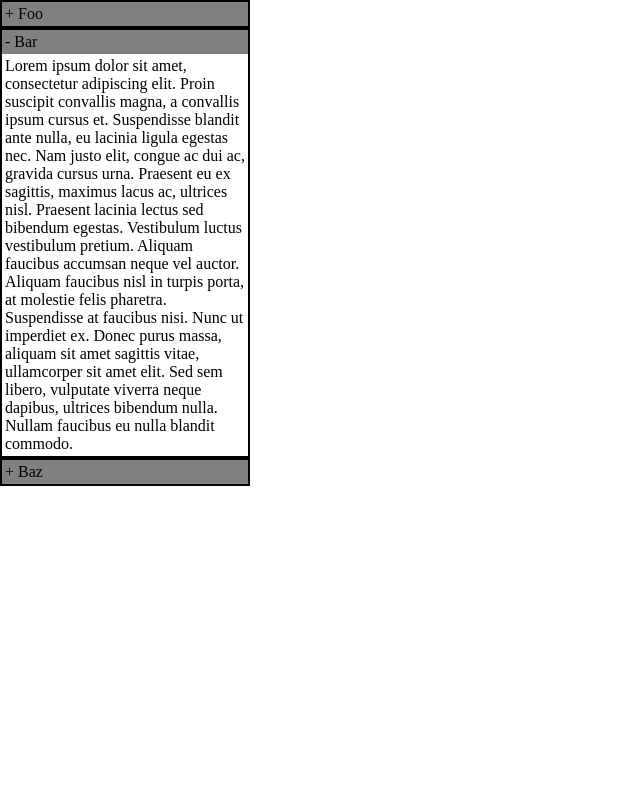
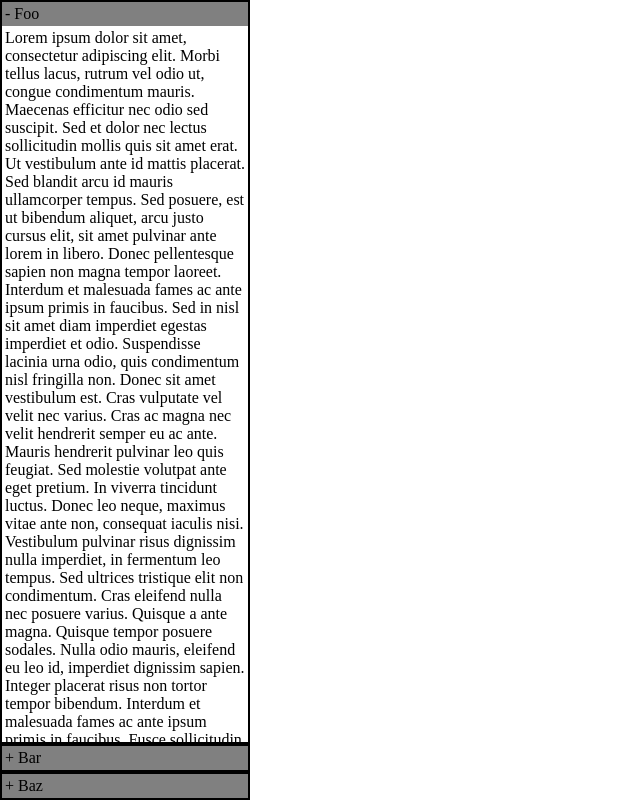
Before and after one commit to tkindy/sidebar, a React (Create React App) app: page / in a window 1280 px wide. Shown: the whole page, without its empty margins (0-640 px from the left). Built offline with nearby package versions, Linux system fonts and the light colour scheme.

Commit message:
Limit to one expanded section, calculate body height

```diff
--- a/src/features/sidebar/Sidebar.module.css
+++ b/src/features/sidebar/Sidebar.module.css
@@ -18,4 +18,5 @@
 
 .body {
   padding: 3px;
+  overflow-y: auto;
 }
--- a/src/features/sidebar/Sidebar.tsx
+++ b/src/features/sidebar/Sidebar.tsx
@@ -1,10 +1,18 @@
 import React, { useState } from "react";
 import styles from "./Sidebar.module.css";
+
+const headerPadding = 3;
+const headerHeight = 20;
+const sectionBorder = 2;
+const sectionFixedHeight = headerPadding * 2 + headerHeight + sectionBorder * 2;
+
+function getBodyHeight(numSections: number): number {
+  return window.innerHeight - numSections * sectionFixedHeight;
+}
 
 interface SectionModel {
   id: number;
   title: string;
-  expanded: boolean;
 }
 
 interface BodyProps {
@@ -17,18 +25,36 @@ function Body({ expanded }: BodyProps) {
   }
 
   return (
-    <div className={styles.body}>
-      Lorem ipsum dolor sit amet, consectetur adipiscing elit. Proin suscipit
-      convallis magna, a convallis ipsum cursus et. Suspendisse blandit ante
-      nulla, eu lacinia ligula egestas nec. Nam justo elit, congue ac dui ac,
-      gravida cursus urna. Praesent eu ex sagittis, maximus lacus ac, ultrices
-      nisl. Praesent lacinia lectus sed bibendum egestas. Vestibulum luctus
-      vestibulum pretium. Aliquam faucibus accumsan neque vel auctor. Aliquam
-      faucibus nisl in turpis porta, at molestie felis pharetra. Suspendisse at
-      faucibus nisi. Nunc ut imperdiet ex. Donec purus massa, aliquam sit amet
-      sagittis vitae, ullamcorper sit amet elit. Sed sem libero, vulputate
-      viverra neque dapibus, ultrices bibendum nulla. Nullam faucibus eu nulla
-      blandit commodo.
+    <div className={styles.body} style={{ height: getBodyHeight(3) }}>
+      Lorem ipsum dolor sit amet, consectetur adipiscing elit. Morbi tellus
+      lacus, rutrum vel odio ut, congue condimentum mauris. Maecenas efficitur
+      nec odio sed suscipit. Sed et dolor nec lectus sollicitudin mollis quis
+      sit amet erat. Ut vestibulum ante id mattis placerat. Sed blandit arcu id
+      mauris ullamcorper tempus. Sed posuere, est ut bibendum aliquet, arcu
+      justo cursus elit, sit amet pulvinar ante lorem in libero. Donec
+      pellentesque sapien non magna tempor laoreet. Interdum et malesuada fames
+      ac ante ipsum primis in faucibus. Sed in nisl sit amet diam imperdiet
+      egestas imperdiet et odio. Suspendisse lacinia urna odio, quis condimentum
+      nisl fringilla non. Donec sit amet vestibulum est. Cras vulputate vel
+      velit nec varius. Cras ac magna nec velit hendrerit semper eu ac ante.
+      Mauris hendrerit pulvinar leo quis feugiat. Sed molestie volutpat ante
+      eget pretium. In viverra tincidunt luctus. Donec leo neque, maximus vitae
+      ante non, consequat iaculis nisi. Vestibulum pulvinar risus dignissim
+      nulla imperdiet, in fermentum leo tempus. Sed ultrices tristique elit non
+      condimentum. Cras eleifend nulla nec posuere varius. Quisque a ante magna.
+      Quisque tempor posuere sodales. Nulla odio mauris, eleifend eu leo id,
+      imperdiet dignissim sapien. Integer placerat risus non tortor tempor
+      bibendum. Interdum et malesuada fames ac ante ipsum primis in faucibus.
+      Fusce sollicitudin dapibus ante sed feugiat. Integer ornare, erat lacinia
+      iaculis faucibus, ex orci varius magna, eget varius tortor nunc et purus.
+      Interdum et malesuada fames ac ante ipsum primis in faucibus. Vivamus nec
+      lacinia orci, eget venenatis augue. Nunc mi massa, tristique id augue
+      suscipit, facilisis finibus neque. Ut cursus semper est, vel placerat nibh
+      volutpat nec. Pellentesque vel pellentesque velit, in aliquet augue.
+      Vestibulum pulvinar lorem tortor, interdum tincidunt turpis dignissim
+      eget. Pellentesque habitant morbi tristique senectus et netus et malesuada
+      fames ac turpis egestas. Maecenas in dapibus eros, et eleifend mi. Morbi
+      viverra dolor a nulla tristique vestibulum. Nunc nec lectus ipsum.
     </div>
   );
 }
@@ -51,16 +77,14 @@ function Header({ title, expanded, onClick }: HeaderProps) {
 
 interface SectionProps {
   section: SectionModel;
-  toggleExpanded: () => void;
+  expanded: boolean;
+  expand: () => void;
 }
 
-function Section({
-  section: { title, expanded },
-  toggleExpanded,
-}: SectionProps) {
+function Section({ section: { title }, expanded, expand }: SectionProps) {
   return (
     <div className={styles.section}>
-      <Header title={title} expanded={expanded} onClick={toggleExpanded} />
+      <Header title={title} expanded={expanded} onClick={expand} />
       <Body expanded={expanded} />
     </div>
   );
@@ -68,22 +92,11 @@ function Section({
 
 export function Sidebar() {
   const [sections, setSections] = useState<SectionModel[]>([
-    { id: 1, title: "Foo", expanded: false },
-    { id: 2, title: "Bar", expanded: true },
-    { id: 3, title: "Baz", expanded: false },
+    { id: 1, title: "Foo" },
+    { id: 2, title: "Bar" },
+    { id: 3, title: "Baz" },
   ]);
-
-  const toggleExpanded = (id: number) => {
-    setSections(
-      sections.map((section) => {
-        if (section.id === id) {
-          return { ...section, expanded: !section.expanded };
-        }
-
-        return section;
-      })
-    );
-  };
+  const [expanded, setExpanded] = useState(1);
 
   return (
     <div className={styles.sidebar}>
@@ -94,7 +107,8 @@ export function Sidebar() {
           <Section
             key={id}
             section={section}
-            toggleExpanded={() => toggleExpanded(id)}
+            expanded={id === expanded}
+            expand={() => setExpanded(id)}
           />
         );
       })}
```
